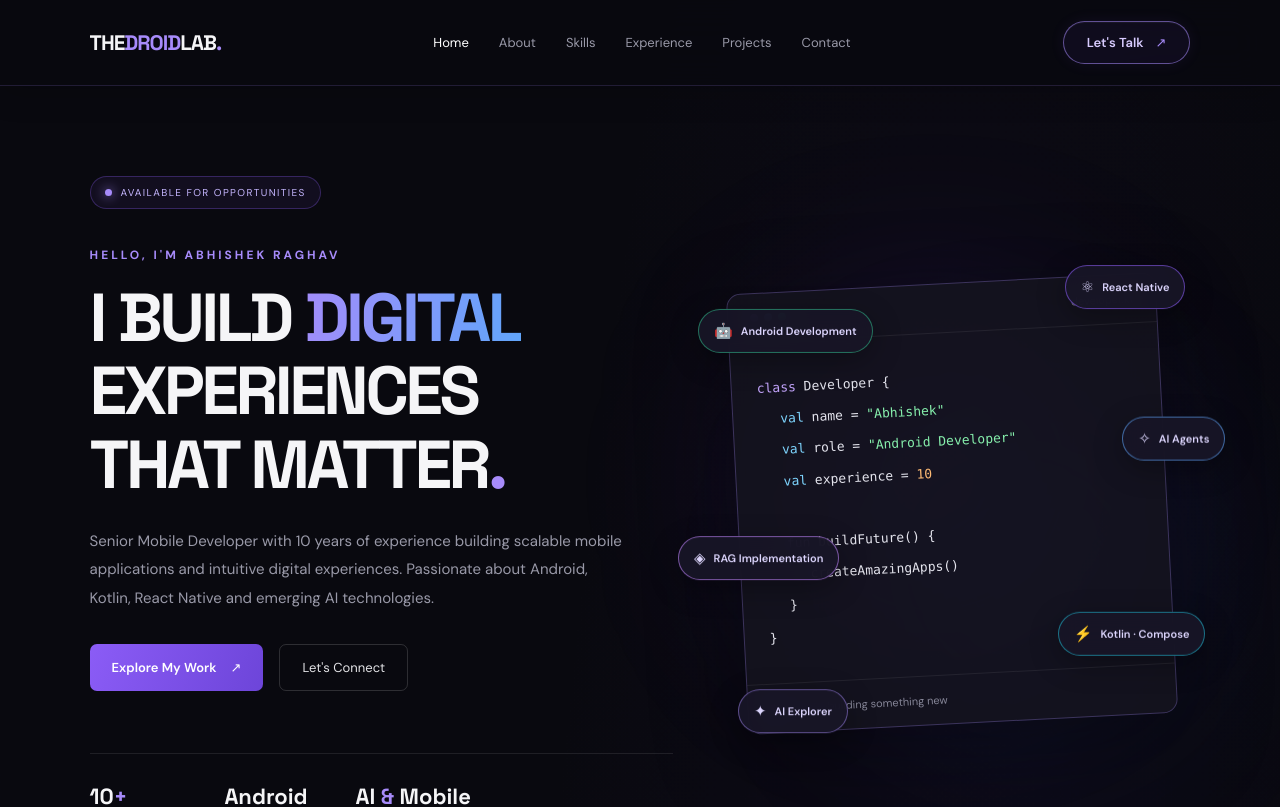
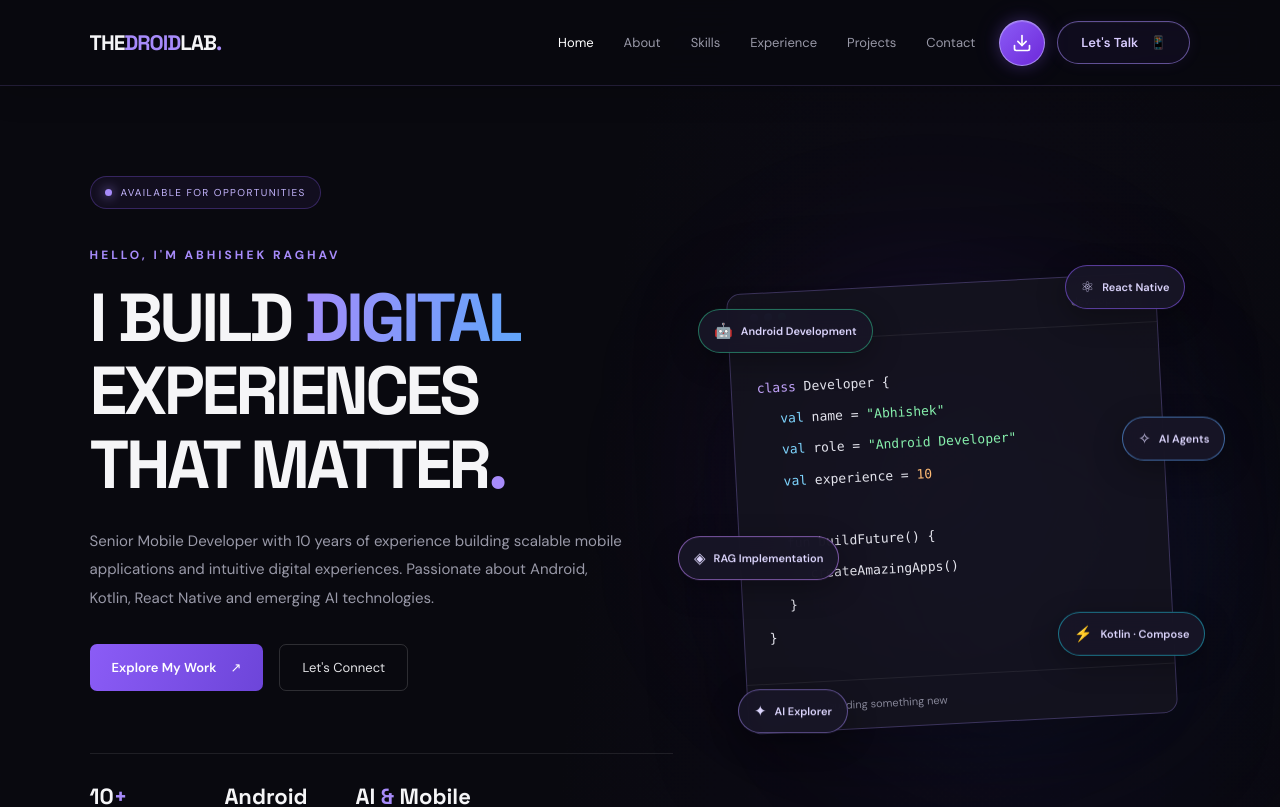
Before and after one commit to iamabhiraghav/thedroidlab-portfolio, a React (Vite) app: page / in a window 1280 px wide. Shown: the top 807 px of the page. Built offline with nearby package versions, Linux system fonts and the light colour scheme.

Commit message:
Resume download

```diff
--- a/src/App.css
+++ b/src/App.css
@@ -24,7 +24,7 @@
 
   display: flex;
   align-items: center;
-  justify-content: space-between;
+  justify-content: flex-start;
 
   z-index: 1000;
 
@@ -3441,3 +3441,68 @@
 .navbar .nav-button:hover span {
   transform: translate(3px, -3px);
 }
+
+/* Resume Download Button */
+.navbar .resume-download-btn {
+  width: 46px;
+  height: 46px;
+  min-width: 46px;
+  display: flex;
+  align-items: center;
+  justify-content: center;
+
+  border-radius: 50%;
+  background: linear-gradient(135deg,
+      #8b5cf6,
+      #6d28d9);
+
+  color: #ffffff;
+  border: 1px solid rgba(196, 181, 253, 0.65);
+
+  box-shadow:
+    0 0 15px rgba(139, 92, 246, 0.25),
+    0 0 30px rgba(139, 92, 246, 0.12),
+    inset 0 1px 0 rgba(255, 255, 255, 0.2);
+
+  text-decoration: none;
+  cursor: pointer;
+  transition: all 0.3s ease;
+}
+
+.navbar .resume-download-btn:hover {
+  background: linear-gradient(135deg,
+      #a78bfa,
+      #7c3aed);
+
+  transform: translateY(-3px);
+
+  box-shadow:
+    0 0 20px rgba(139, 92, 246, 0.45),
+    0 0 40px rgba(139, 92, 246, 0.25);
+}
+
+.navbar .resume-download-btn svg {
+  transition: transform 0.3s ease;
+}
+
+.navbar .resume-download-btn:hover svg {
+  transform: translateY(2px);
+}
+
+/* Navbar spacing */
+.navbar {
+  justify-content: flex-start;
+}
+
+.nav-links {
+  margin-left: auto;
+}
+
+.navbar .resume-download-btn {
+  margin-left: 24px;
+  margin-right: 12px;
+}
+
+.navbar .nav-button {
+  margin-left: 0;
+}
--- a/src/App.jsx
+++ b/src/App.jsx
@@ -271,8 +271,34 @@ function App() {
           <a href="#contact">Contact</a>
         </div>
 
+        {/* Resume Download Button */}
+        <a
+          href="/resume.pdf"
+          download="Abhishek-Raghav-Resume.pdf"
+          className="resume-download-btn"
+          aria-label="Download Resume"
+          title="Download Resume"
+        >
+          <svg
+            xmlns="http://www.w3.org/2000/svg"
+            width="20"
+            height="20"
+            viewBox="0 0 24 24"
+            fill="none"
+            stroke="currentColor"
+            strokeWidth="2"
+            strokeLinecap="round"
+            strokeLinejoin="round"
+          >
+            <path d="M21 15v4a2 2 0 0 1-2 2H5a2 2 0 0 1-2-2v-4" />
+            <polyline points="7 10 12 15 17 10" />
+            <line x1="12" y1="15" x2="12" y2="3" />
+          </svg>
+        </a>
+
+        {/* Let's Talk Button */}
         <a href="#contact" className="nav-button">
-          Let's Talk <span>↗</span>
+          Let's Talk <span>📱</span>
         </a>
       </nav>
 
```
Also changed, not shown: 1 other file (tests, documents, lock files or other folders).
